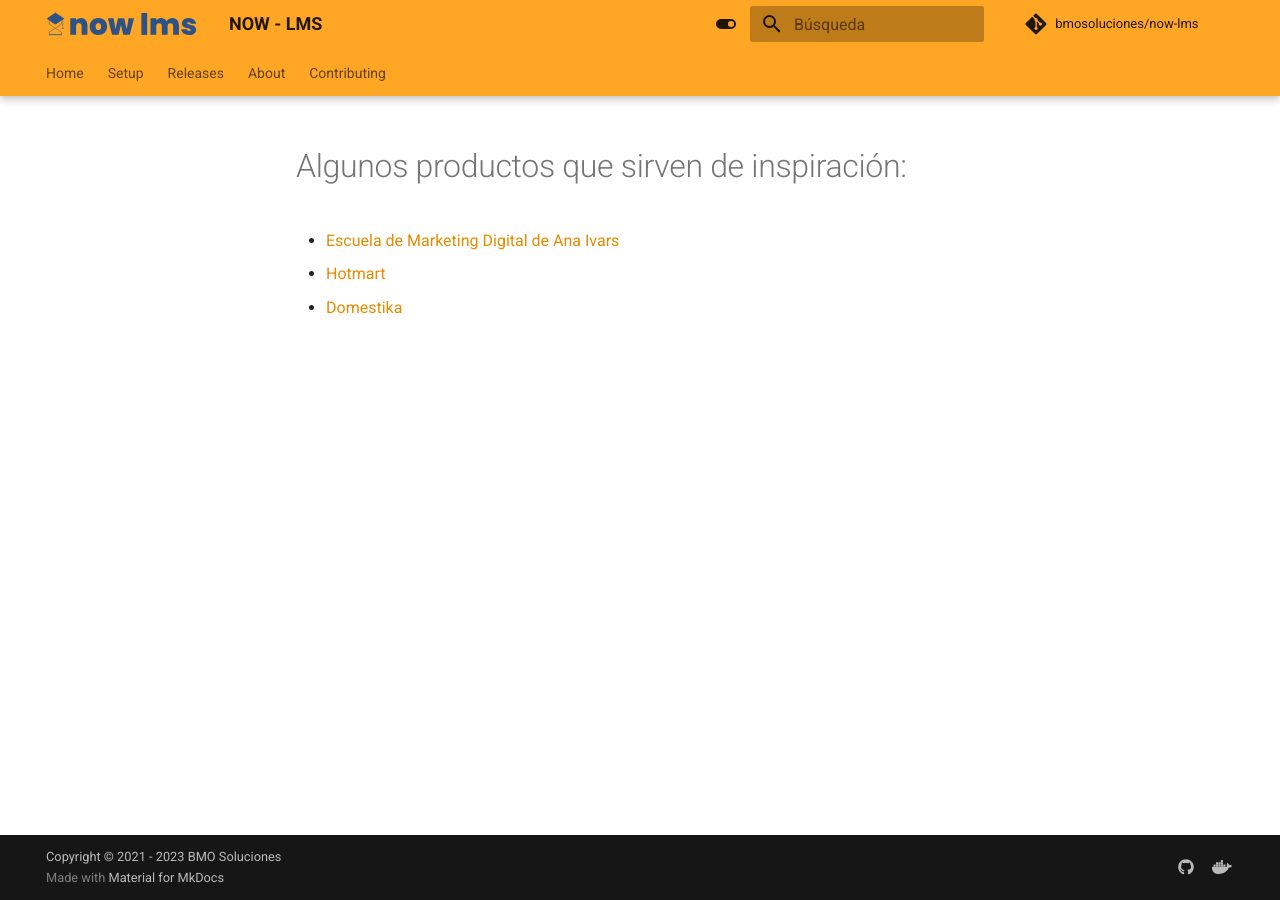
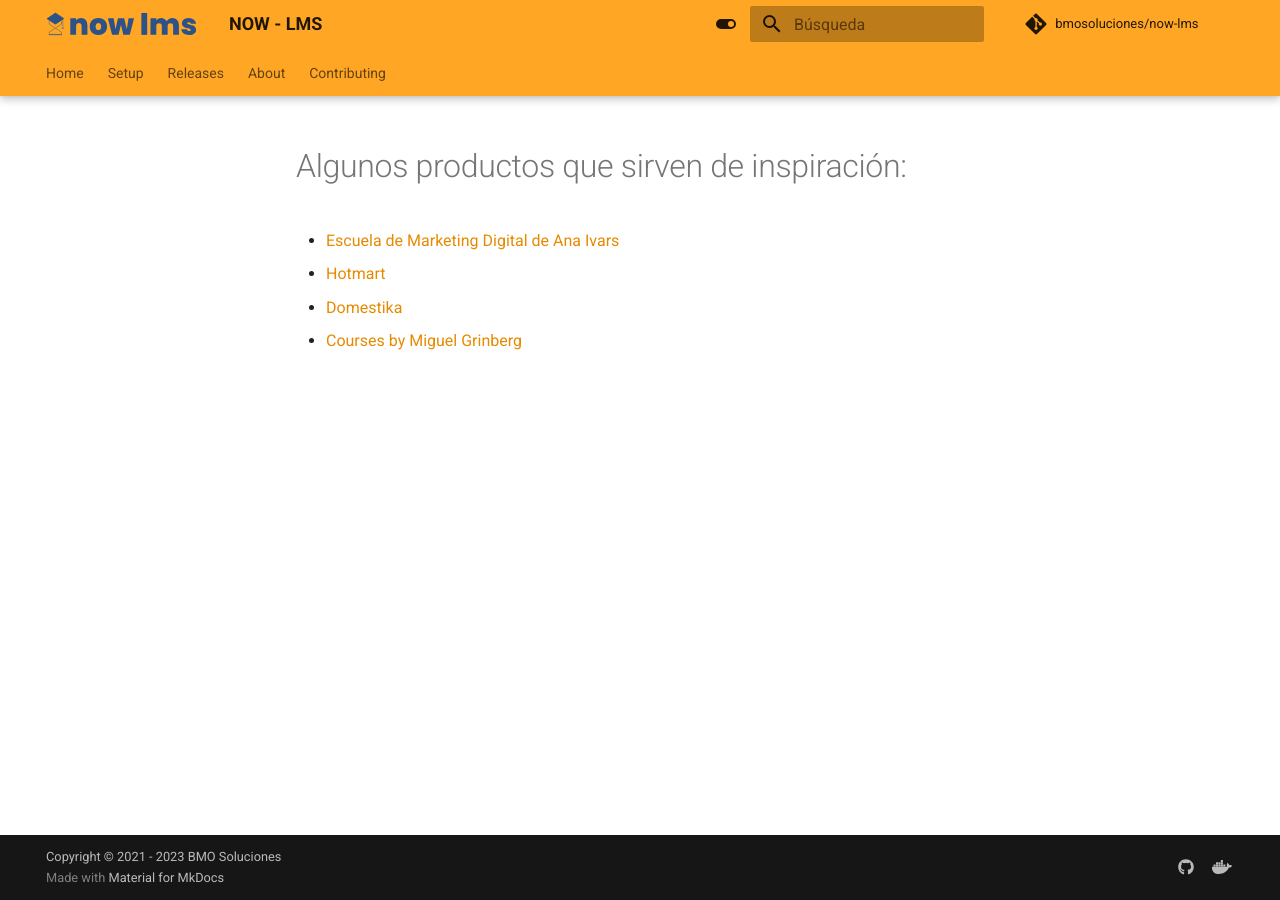
Before and after one commit to bmosoluciones/now-lms, an MkDocs documentation site: the page built from docs/references.md, in a window 1280 px wide. Built offline with MkDocs 1.6.1 and Material for MkDocs 9.7.7, drawn with Linux system fonts in a browser that asks for light colours; comment, search, counter and statistics services are not loaded.

Commit message:
Update references.md
Signed-off-by: William Moreno <williamjmorenor@gmail.com>

```diff
--- a/docs/references.md
+++ b/docs/references.md
@@ -3,3 +3,4 @@
 - [Escuela de Marketing Digital de Ana Ivars](https://cursos.anaivars.com/)
 - [Hotmart](https://hotmart.com/es/marketplace)
 - [Domestika](https://www.domestika.org/es/courses)
+- [Courses by Miguel Grinberg](https://courses.miguelgrinberg.com/)
```
